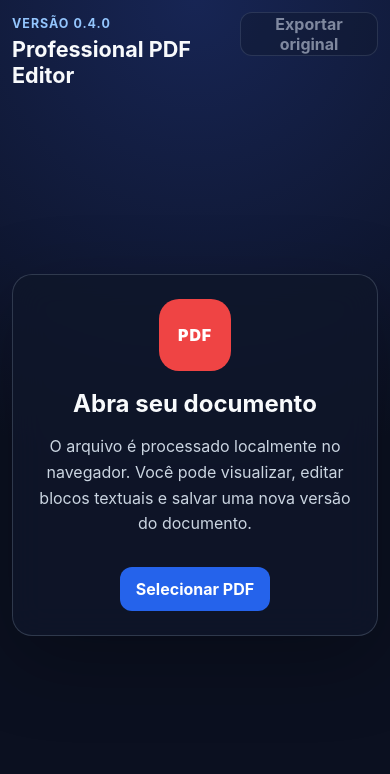
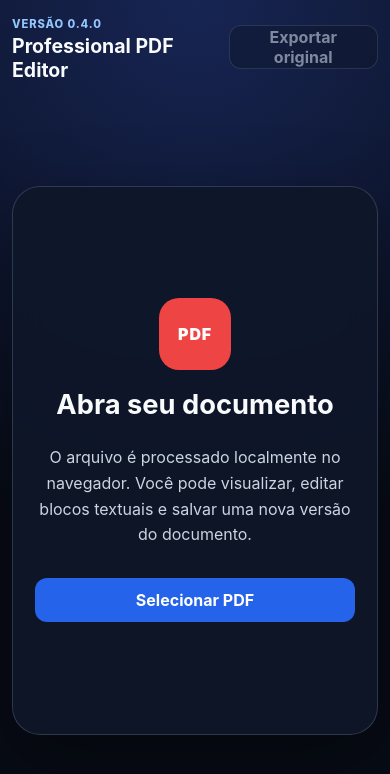
Before and after one commit to hallankazale/professional-pdf-editor, a Next.js app: page / in a window 390 px wide. Shown: the top 774 px of the page. Built offline with nearby package versions, Linux system fonts and the light colour scheme.

Commit message:
feat: centralizar experiência mobile em proporção 9:16

```diff
--- a/src/app/globals.css
+++ b/src/app/globals.css
@@ -1,47 +1,52 @@
 :root {
   color-scheme: dark;
   font-family: Inter, ui-sans-serif, system-ui, -apple-system, BlinkMacSystemFont, "Segoe UI", sans-serif;
-  background: #0b1020;
+  background: #070b14;
   color: #f8fafc;
 }
 
 * { box-sizing: border-box; }
-
-body { margin: 0; min-height: 100vh; background: radial-gradient(circle at top, #172554, #0b1020 55%); }
+html, body { min-height: 100%; }
+body { margin: 0; background: radial-gradient(circle at top, #172554, #070b14 62%); }
 button, input, textarea { font: inherit; }
 button:disabled { cursor: not-allowed; opacity: .52; }
 
-.app-shell { min-height: 100vh; padding: 20px; }
-.topbar { max-width: 1320px; margin: 0 auto; display: flex; align-items: center; justify-content: space-between; gap: 16px; }
-h1 { margin: 4px 0 0; font-size: clamp(1.35rem, 4vw, 2rem); }
-.eyebrow { color: #93c5fd; font-size: .78rem; font-weight: 700; letter-spacing: .08em; text-transform: uppercase; }
-.workspace { min-height: calc(100vh - 110px); display: grid; place-items: center; }
-.upload-card { width: min(100%, 560px); padding: clamp(24px, 6vw, 48px); text-align: center; border: 1px solid rgba(148,163,184,.25); border-radius: 24px; background: rgba(15,23,42,.82); box-shadow: 0 24px 80px rgba(0,0,0,.28); backdrop-filter: blur(16px); }
-.upload-card h2 { margin: 18px 0 8px; font-size: clamp(1.5rem, 5vw, 2.25rem); }
+.app-shell { width: min(100%, 540px); min-height: 100dvh; margin: 0 auto; padding: 12px; }
+.topbar { display: flex; align-items: center; justify-content: space-between; gap: 12px; min-height: 64px; }
+h1 { margin: 2px 0 0; font-size: clamp(1.15rem, 5vw, 1.55rem); }
+.eyebrow { color: #93c5fd; font-size: .7rem; font-weight: 800; letter-spacing: .08em; text-transform: uppercase; }
+.workspace { min-height: calc(100dvh - 88px); display: grid; place-items: center; }
+.upload-card { width: 100%; aspect-ratio: 9 / 13.5; max-height: 720px; display: grid; place-content: center; padding: 28px 22px; text-align: center; border: 1px solid rgba(148,163,184,.25); border-radius: 28px; background: rgba(15,23,42,.9); box-shadow: 0 24px 80px rgba(0,0,0,.32); backdrop-filter: blur(16px); }
+.upload-card h2 { margin: 18px 0 8px; font-size: clamp(1.5rem, 7vw, 2rem); }
 .upload-card p { color: #cbd5e1; line-height: 1.6; }
-.document-icon { display: inline-grid; place-items: center; width: 72px; height: 72px; border-radius: 20px; background: #ef4444; color: white; font-weight: 900; letter-spacing: .05em; }
-.primary-button, .secondary-button, .toolbar-button, .primary-action { display: inline-flex; min-height: 44px; align-items: center; justify-content: center; border-radius: 12px; padding: 0 16px; font-weight: 750; cursor: pointer; border: 0; }
+.document-icon { display: inline-grid; place-items: center; width: 72px; height: 72px; margin: 0 auto; border-radius: 20px; background: #ef4444; color: white; font-weight: 900; letter-spacing: .05em; }
+.primary-button, .secondary-button, .toolbar-button, .primary-action { display: inline-flex; min-height: 44px; align-items: center; justify-content: center; border-radius: 12px; padding: 0 14px; font-weight: 750; cursor: pointer; border: 0; }
 .primary-button { margin-top: 14px; background: #2563eb; color: white; }
 .primary-button:hover { background: #1d4ed8; }
-.secondary-button, .toolbar-button { border: 1px solid rgba(148,163,184,.35); background: rgba(15,23,42,.74); color: #e2e8f0; }
+.secondary-button, .toolbar-button { border: 1px solid rgba(148,163,184,.35); background: rgba(15,23,42,.86); color: #e2e8f0; }
 .primary-action { background: #2563eb; color: white; }
 .error-message, .viewer-error { color: #fca5a5 !important; }
 .visually-hidden { position: absolute; width: 1px; height: 1px; padding: 0; margin: -1px; overflow: hidden; clip: rect(0,0,0,0); white-space: nowrap; border: 0; }
 
-.editor-shell { max-width: 1320px; margin: 22px auto 0; min-height: calc(100vh - 110px); display: grid; grid-template-rows: auto auto minmax(0, 1fr); border: 1px solid rgba(148,163,184,.22); border-radius: 20px; overflow: hidden; background: rgba(15,23,42,.9); box-shadow: 0 24px 80px rgba(0,0,0,.3); }
-.editor-toolbar { display: flex; align-items: center; gap: 12px; flex-wrap: wrap; padding: 12px; border-bottom: 1px solid rgba(148,163,184,.18); background: rgba(15,23,42,.96); }
-.toolbar-group { display: flex; align-items: center; gap: 8px; }
-.square-button { width: 44px; padding: 0; font-size: 1.25rem; }
-.file-summary { min-width: 0; display: grid; margin-right: auto; }
-.file-summary strong { max-width: 280px; overflow: hidden; text-overflow: ellipsis; white-space: nowrap; }
-.file-summary span, .page-indicator, .zoom-indicator { color: #94a3b8; font-size: .86rem; }
-.page-indicator, .zoom-indicator { min-width: 62px; text-align: center; font-variant-numeric: tabular-nums; }
-.page-jump-form { display: flex; align-items: center; gap: 6px; }
-.page-number-input { width: 54px; min-height: 40px; border: 1px solid rgba(148,163,184,.35); border-radius: 10px; background: #0f172a; color: #f8fafc; text-align: center; font-variant-numeric: tabular-nums; }
+.editor-shell { min-height: calc(100dvh - 88px); display: grid; grid-template-rows: auto auto minmax(0, 1fr); border: 1px solid rgba(148,163,184,.22); border-radius: 22px; overflow: hidden; background: rgba(15,23,42,.94); box-shadow: 0 24px 80px rgba(0,0,0,.34); }
+.editor-toolbar { display: flex; align-items: center; gap: 8px; flex-wrap: wrap; padding: 10px; border-bottom: 1px solid rgba(148,163,184,.18); background: rgba(15,23,42,.98); }
+.toolbar-group { display: flex; align-items: center; justify-content: center; gap: 6px; flex: 1; }
+.square-button { width: 42px; padding: 0; font-size: 1.25rem; }
+.file-summary { width: 100%; min-width: 0; display: grid; }
+.file-summary strong { overflow: hidden; text-overflow: ellipsis; white-space: nowrap; }
+.file-summary span, .page-indicator, .zoom-indicator { color: #94a3b8; font-size: .8rem; }
+.mobile-primary-actions { width: 100%; display: grid; grid-template-columns: 1fr 1fr; gap: 8px; }
+.mobile-primary-actions .primary-action, .mobile-primary-actions .toolbar-button { width: 100%; }
+.page-indicator, .zoom-indicator { min-width: 48px; text-align: center; font-variant-numeric: tabular-nums; }
+.page-jump-form { display: flex; align-items: center; gap: 4px; }
+.page-number-input { width: 46px; min-height: 40px; border: 1px solid rgba(148,163,184,.35); border-radius: 10px; background: #0f172a; color: #f8fafc; text-align: center; font-variant-numeric: tabular-nums; }
 .page-number-input:focus { outline: 2px solid #60a5fa; outline-offset: 2px; }
-.viewer-error { margin: 0; padding: 12px 16px; background: rgba(127,29,29,.35); }
-.editor-content { min-height: 0; display: grid; grid-template-columns: minmax(0, 1fr) 300px; }
-.document-stage { position: relative; min-height: 520px; overflow: auto; display: grid; place-items: start center; padding: 28px; background: #172033; }
+.edit-selection-button { flex: 1 1 100%; }
+.viewer-error, .viewer-status { margin: 0; padding: 10px 14px; font-size: .84rem; }
+.viewer-error { background: rgba(127,29,29,.35); }
+.viewer-status { color: #bbf7d0; background: rgba(22,101,52,.24); }
+.editor-content { min-height: 0; display: grid; grid-template-rows: minmax(52dvh, 1fr) auto; }
+.document-stage { position: relative; min-height: 52dvh; max-height: 64dvh; overflow: auto; display: grid; place-items: start center; padding: 14px 10px; background: #172033; overscroll-behavior: contain; }
 .pdf-page-stack { position: relative; display: inline-block; line-height: 1; box-shadow: 0 16px 40px rgba(0,0,0,.35); }
 .pdf-canvas { display: block; max-width: none; background: white; }
 .pdf-text-layer { position: absolute; inset: 0; overflow: hidden; }
@@ -51,43 +56,35 @@ h1 { margin: 4px 0 0; font-size: clamp(1.35rem, 4vw, 2rem); }
 .pdf-text-item.has-preview { background: white; color: #111827; border-color: #f59e0b; z-index: 1; }
 .pdf-text-item.has-preview.is-selected { background: white; color: #111827; border-color: #2563eb; }
 .pdf-text-item:focus-visible { outline: 2px solid #60a5fa; outline-offset: 1px; }
-.loading-overlay { position: sticky; top: 16px; z-index: 3; justify-self: center; padding: 10px 14px; border-radius: 999px; background: rgba(15,23,42,.9); color: #dbeafe; box-shadow: 0 8px 24px rgba(0,0,0,.25); }
-.inspector-panel { min-width: 0; padding: 18px; border-left: 1px solid rgba(148,163,184,.18); background: #0f172a; overflow: auto; }
+.loading-overlay { position: sticky; top: 10px; z-index: 3; justify-self: center; padding: 9px 12px; border-radius: 999px; background: rgba(15,23,42,.94); color: #dbeafe; box-shadow: 0 8px 24px rgba(0,0,0,.25); }
+.inspector-panel { min-width: 0; max-height: 34dvh; padding: 16px; border-top: 1px solid rgba(148,163,184,.18); background: #0f172a; overflow: auto; }
 .inspector-header { display: flex; align-items: flex-start; justify-content: space-between; gap: 12px; }
-.inspector-header h2 { margin: 3px 0 0; font-size: 1.15rem; }
-.inspector-eyebrow { color: #93c5fd; font-size: .72rem; font-weight: 800; letter-spacing: .08em; text-transform: uppercase; }
+.inspector-header h2 { margin: 3px 0 0; font-size: 1.05rem; }
+.inspector-eyebrow { color: #93c5fd; font-size: .68rem; font-weight: 800; letter-spacing: .08em; text-transform: uppercase; }
 .inspector-close { border: 0; background: transparent; color: #93c5fd; cursor: pointer; font-weight: 700; }
-.document-kind { margin-top: 18px; padding: 10px 12px; border-radius: 10px; font-size: .84rem; line-height: 1.4; }
+.document-kind { margin-top: 14px; padding: 9px 11px; border-radius: 10px; font-size: .8rem; line-height: 1.4; }
 .document-kind-loading { background: rgba(30,64,175,.2); color: #bfdbfe; }
 .document-kind-digital { background: rgba(22,101,52,.24); color: #bbf7d0; }
 .document-kind-scanned { background: rgba(146,64,14,.28); color: #fed7aa; }
-.inspector-empty { margin-top: 18px; color: #94a3b8; line-height: 1.6; }
-.preview-edit-form { display: grid; gap: 10px; margin-top: 18px; }
+.inspector-empty { margin-top: 14px; color: #94a3b8; line-height: 1.5; }
+.preview-edit-form { display: grid; gap: 10px; margin-top: 14px; }
 .preview-edit-form label { color: #cbd5e1; font-size: .82rem; font-weight: 750; }
-.preview-edit-form textarea { width: 100%; resize: vertical; min-height: 82px; padding: 10px 12px; border: 1px solid rgba(148,163,184,.35); border-radius: 10px; background: #111827; color: #f8fafc; line-height: 1.45; }
+.preview-edit-form textarea { width: 100%; resize: vertical; min-height: 76px; padding: 10px 12px; border: 1px solid rgba(148,163,184,.35); border-radius: 10px; background: #111827; color: #f8fafc; line-height: 1.45; }
 .preview-edit-form textarea:focus { outline: 2px solid #60a5fa; outline-offset: 2px; }
 .preview-warning { margin: 0; color: #fbbf24; font-size: .76rem; line-height: 1.4; }
-.inspector-properties { display: grid; gap: 0; margin: 18px 0 0; }
-.inspector-properties div { padding: 12px 0; border-bottom: 1px solid rgba(148,163,184,.14); }
-.inspector-properties dt { color: #94a3b8; font-size: .76rem; font-weight: 700; text-transform: uppercase; letter-spacing: .05em; }
+.inspector-properties { display: grid; gap: 0; margin: 14px 0 0; }
+.inspector-properties div { padding: 10px 0; border-bottom: 1px solid rgba(148,163,184,.14); }
+.inspector-properties dt { color: #94a3b8; font-size: .72rem; font-weight: 700; text-transform: uppercase; letter-spacing: .05em; }
 .inspector-properties dd { margin: 5px 0 0; color: #f8fafc; overflow-wrap: anywhere; }
 .inspector-text-value { padding: 9px 10px; border-radius: 8px; background: rgba(30,41,59,.9); line-height: 1.45; }
 
-@media (max-width: 920px) {
-  .editor-content { grid-template-columns: 1fr; }
-  .inspector-panel { border-left: 0; border-top: 1px solid rgba(148,163,184,.18); }
+@media (min-width: 700px) {
+  .app-shell { width: min(100%, 1180px); padding: 20px; }
+  .editor-shell { min-height: calc(100vh - 104px); }
+  .editor-content { grid-template-columns: minmax(0, 1fr) 300px; grid-template-rows: minmax(0, 1fr); }
+  .document-stage { min-height: 620px; max-height: none; padding: 28px; }
+  .inspector-panel { max-height: none; border-top: 0; border-left: 1px solid rgba(148,163,184,.18); }
+  .file-summary { width: auto; margin-right: auto; }
+  .mobile-primary-actions { width: auto; display: flex; }
+  .edit-selection-button { flex: 0 0 auto; }
 }
-
-@media (max-width: 760px) {
-  .app-shell { padding: 12px; }
-  .topbar { align-items: flex-start; }
-  .secondary-button { padding-inline: 12px; }
-  .upload-card { border-radius: 20px; }
-  .editor-shell { margin-top: 14px; min-height: calc(100vh - 92px); border-radius: 16px; }
-  .editor-toolbar { gap: 8px; }
-  .file-summary { order: -1; width: 100%; }
-  .file-summary strong { max-width: 100%; }
-  .toolbar-group { flex: 1; justify-content: center; }
-  .primary-action { flex: 1; }
-  .document-stage { min-height: 460px; padding: 18px 12px; justify-items: start; }
-}
```
